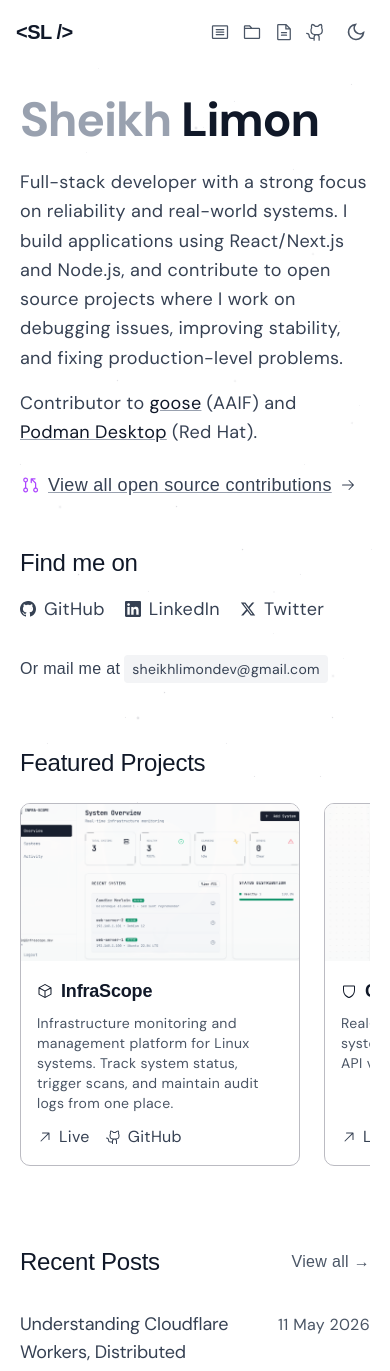
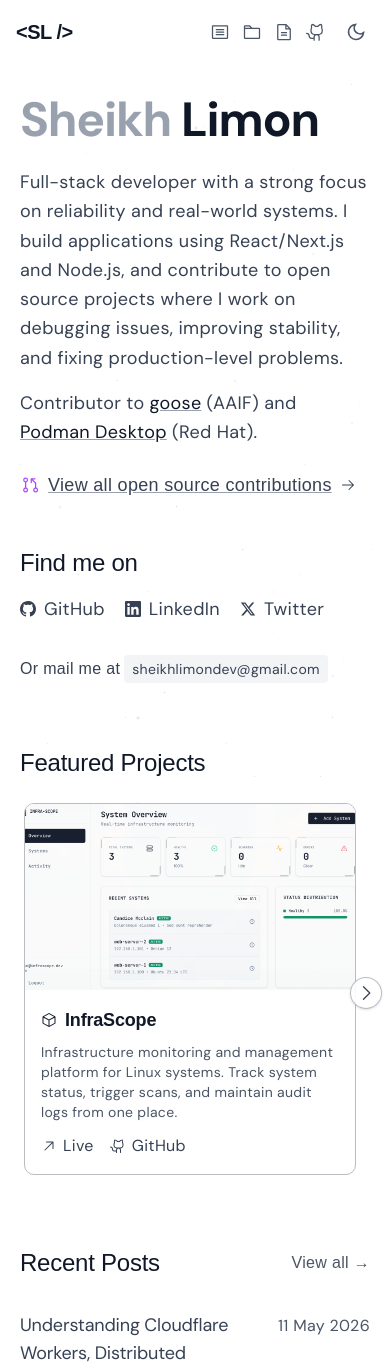
Before and after one commit to sheikhlimon/limon-portfolio, a Next.js app: page / in a window 390 px wide. Shown: the top 1371 px of the page. Built offline with nearby package versions, Linux system fonts and the light colour scheme; a web font is replaced by a local one.

Commit message:
feat: mobile scroll arrows and wider cards (85vw) for featured projects

```diff
--- a/app/components/FeaturedProjects.tsx
+++ b/app/components/FeaturedProjects.tsx
@@ -1,23 +1,78 @@
 "use client"
 
+import { useRef, useState, useEffect } from "react"
 import { motion } from "framer-motion"
+import { CaretLeft, CaretRight } from "@phosphor-icons/react"
 import ProjectCard from "./ProjectCard"
 import { projects } from "../../lib/projects"
 
 const featured = projects.slice(0, 3)
 
 export default function FeaturedProjects() {
+  const scrollRef = useRef<HTMLDivElement>(null)
+  const [canScrollLeft, setCanScrollLeft] = useState(false)
+  const [canScrollRight, setCanScrollRight] = useState(false)
+
+  const checkScroll = () => {
+    const el = scrollRef.current
+    if (!el) return
+    setCanScrollLeft(el.scrollLeft > 4)
+    setCanScrollRight(el.scrollLeft < el.scrollWidth - el.clientWidth - 4)
+  }
+
+  useEffect(() => {
+    checkScroll()
+    const el = scrollRef.current
+    if (!el) return
+    el.addEventListener("scroll", checkScroll, { passive: true })
+    window.addEventListener("resize", checkScroll)
+    return () => {
+      el.removeEventListener("scroll", checkScroll)
+      window.removeEventListener("resize", checkScroll)
+    }
+  }, [])
+
+  const scroll = (dir: "left" | "right") => {
+    const el = scrollRef.current
+    if (!el) return
+    const cardWidth = el.querySelector<HTMLDivElement>(":scope > div")?.offsetWidth ?? 280
+    el.scrollBy({ left: dir === "left" ? -cardWidth : cardWidth, behavior: "smooth" })
+  }
+
   return (
     <section className="max-w-3xl mx-auto space-y-6">
       <h2 className="text-2xl font-medium text-gray-900 dark:text-white font-display">
         Featured Projects
       </h2>
 
-      <div className="flex gap-6 overflow-x-auto snap-x snap-mandatory pb-4 sm:grid sm:grid-cols-3 sm:overflow-visible sm:pb-0">
+      <div className="relative">
+        {canScrollLeft && (
+          <button
+            onClick={() => scroll("left")}
+            className="absolute left-0 top-1/2 -translate-y-1/2 z-10 -ml-3 w-8 h-8 flex items-center justify-center rounded-full bg-white/90 dark:bg-gray-800/90 border border-zinc-400/70 dark:border-zinc-500/50 shadow-sm hover:shadow-md transition-shadow text-gray-700 dark:text-gray-300 sm:hidden"
+            aria-label="Scroll left"
+          >
+            <CaretLeft className="w-5 h-5" />
+          </button>
+        )}
+        {canScrollRight && (
+          <button
+            onClick={() => scroll("right")}
+            className="absolute right-0 top-1/2 -translate-y-1/2 z-10 -mr-3 w-8 h-8 flex items-center justify-center rounded-full bg-white/90 dark:bg-gray-800/90 border border-zinc-400/70 dark:border-zinc-500/50 shadow-sm hover:shadow-md transition-shadow text-gray-700 dark:text-gray-300 sm:hidden"
+            aria-label="Scroll right"
+          >
+            <CaretRight className="w-5 h-5" />
+          </button>
+        )}
+
+        <div
+          ref={scrollRef}
+          className="flex gap-6 overflow-x-auto snap-x snap-mandatory scroll-smooth pb-2 px-1 sm:grid sm:grid-cols-3 sm:overflow-visible sm:scroll-auto sm:px-0 sm:pb-0 [-webkit-overflow-scrolling:touch] [&::-webkit-scrollbar]:hidden [scrollbar-width:none]"
+        >
           {featured.map((project, index) => (
             <motion.div
               key={project.title}
-            className="min-w-[280px] snap-center sm:min-w-0"
+              className="min-w-[85vw] snap-center sm:min-w-0"
               initial={{ opacity: 0, y: 20 }}
               animate={{ opacity: 1, y: 0 }}
               transition={{ delay: index * 0.1, duration: 0.5, ease: [0.22, 1, 0.36, 1] as const }}
@@ -26,6 +81,7 @@ export default function FeaturedProjects() {
             </motion.div>
           ))}
         </div>
+      </div>
     </section>
   )
 }
```
Lines whose indentation alone changed are shown as unchanged.
